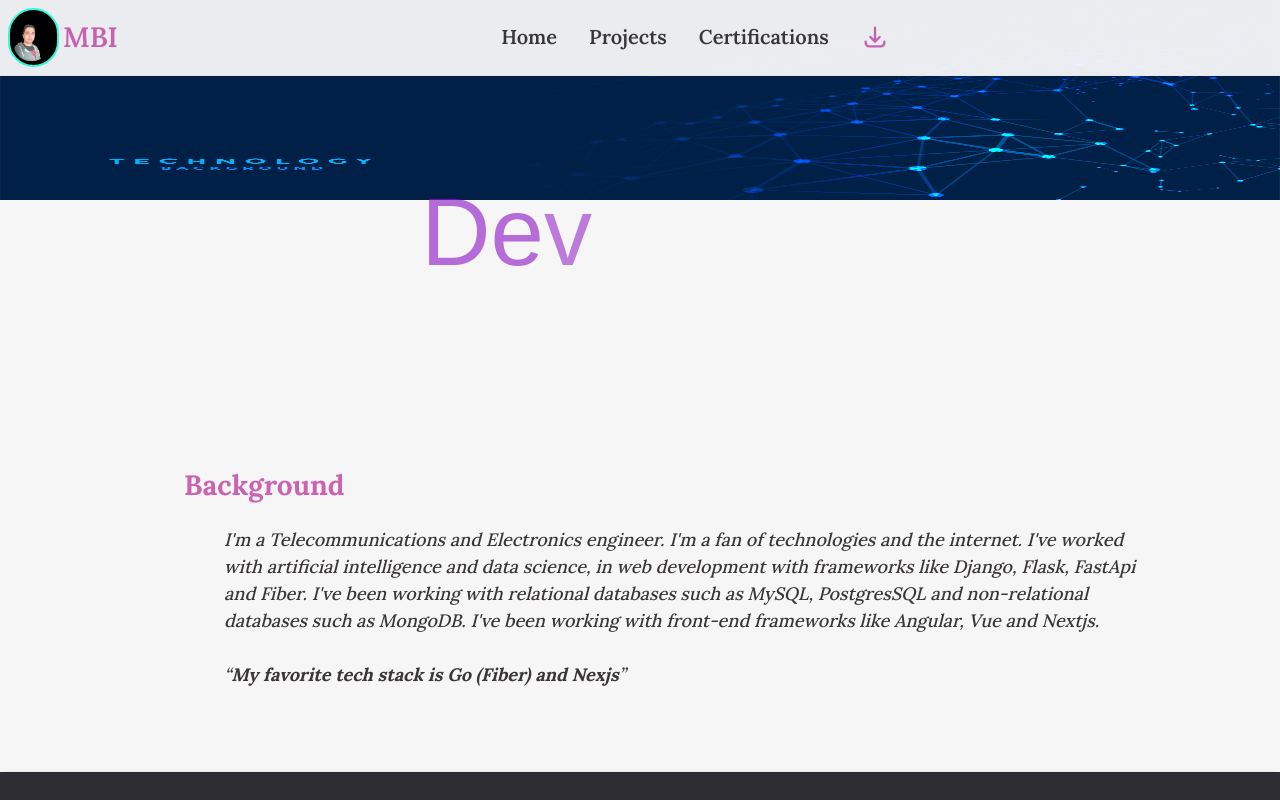
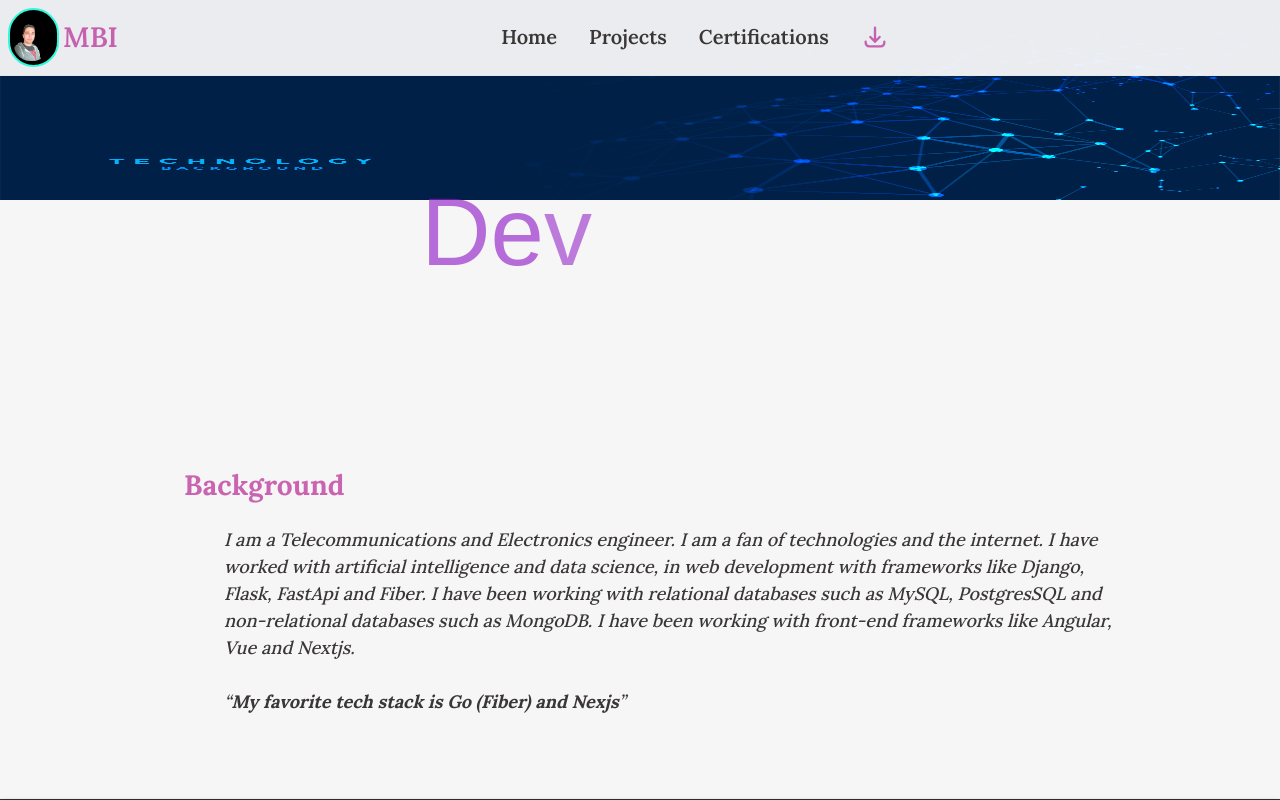
Before and after one commit to MBI-88/porfolio-v2, a Next.js app: page / in a window 1280 px wide. Shown: the top 800 px of the page. Built offline with nearby package versions, Linux system fonts and the light colour scheme; a web font is replaced by a local one.

Commit message:
fixed errors

```diff
--- a/app/components/body.tsx
+++ b/app/components/body.tsx
@@ -13,12 +13,12 @@ const Body = () => {
             </motion.h2>
             <article className="pt-5 pb-5 lg:ps-20 ps-0 md:ps-16">
                 <h3 className="font-medium">
-                    I'm a Telecommunications and Electronics engineer.
-                    I'm a fan of technologies and the internet.
-                    I've worked
+                    I am a Telecommunications and Electronics engineer.
+                    I am a fan of technologies and the internet.
+                    I have worked
                     with artificial intelligence and data science, in web development with frameworks like Django, Flask, FastApi and Fiber.
-                    I've been working with relational databases such as MySQL, PostgresSQL and non-relational databases such as MongoDB.
-                    I've been working with front-end frameworks like Angular, Vue and Nextjs.
+                    I have been working with relational databases such as MySQL, PostgresSQL and non-relational databases such as MongoDB.
+                    I have been working with front-end frameworks like Angular, Vue and Nextjs.
                     <br/><br/>
                     <q><b>My favorite tech stack is Go (Fiber) and Nexjs</b></q>
                 </h3>
```
